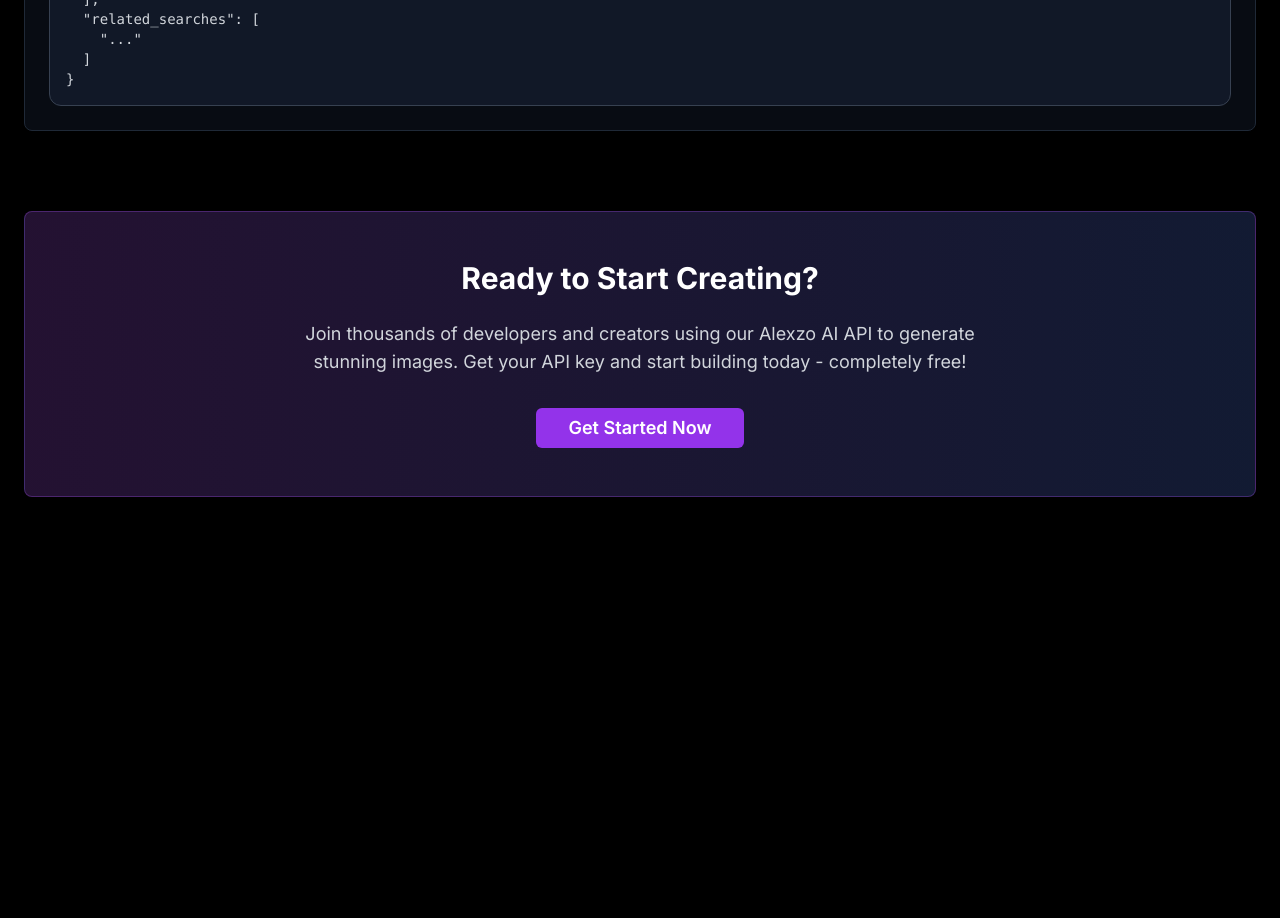
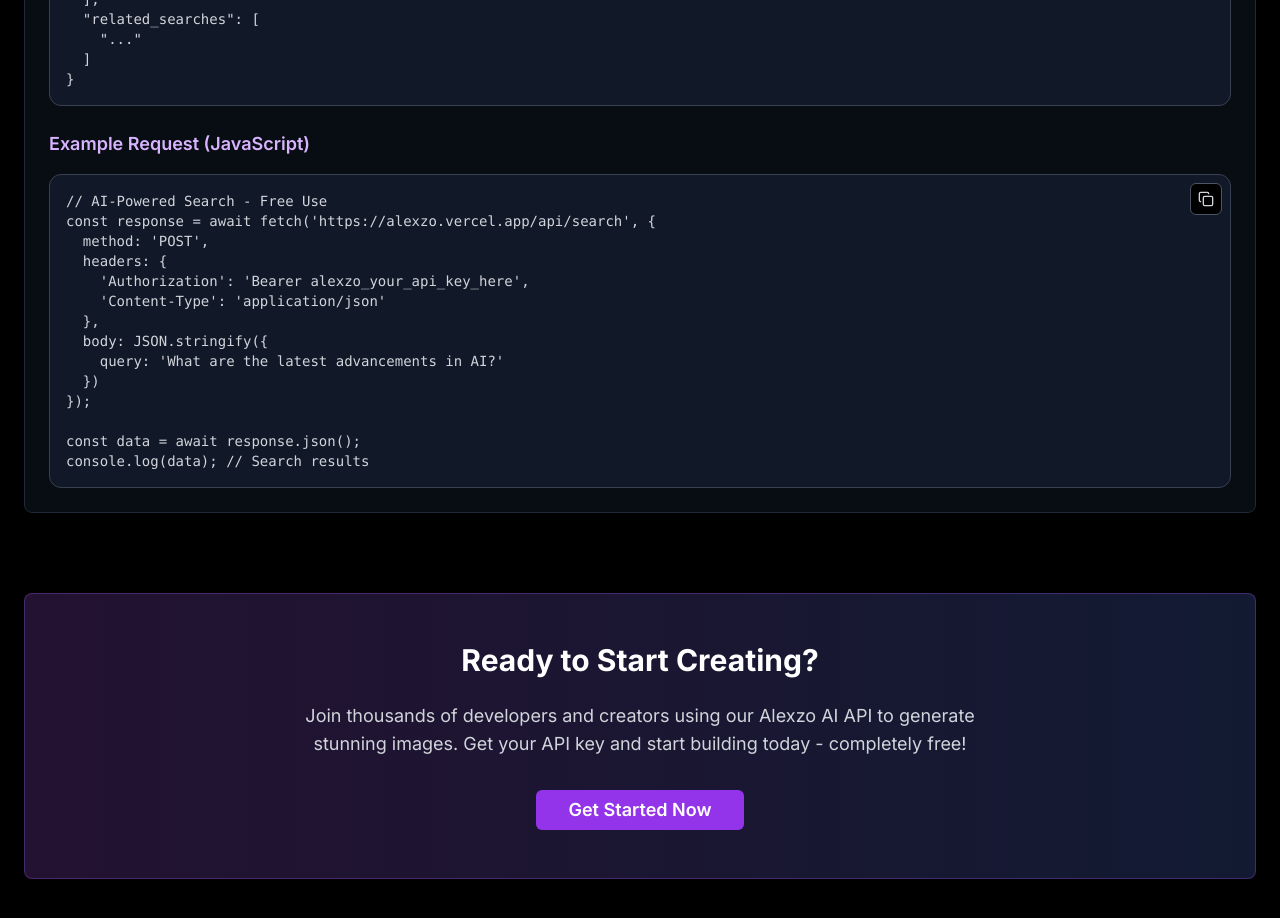
Before and after one commit to Alexzoofficial/Alexzo, a Next.js app: page /docs in a window 1280 px wide. Shown: the part 1720-2638 px from the top of the page. Before the commit the page ends 2281 px from the top, so only its background shows below. Built offline with nearby package versions, Linux system fonts and the light colour scheme; no server answers.

Commit message:
feat: add search api example to docs
Adds a code example for the AI-Powered Search API to the "Getting Started" section of the API documentation page. This makes it easier for developers to quickly understand how to use the search API.

```diff
--- a/app/docs/page.tsx
+++ b/app/docs/page.tsx
@@ -327,6 +327,23 @@ curl -X POST "https://alexzo.vercel.app/api/search" \\
     "..."
   ]
 }`}
+                      </pre>
+                    </div>
+                  </div>
+
+                  <div className="space-y-4">
+                    <h5 className="font-semibold text-purple-300 text-base md:text-lg">Example Request (JavaScript)</h5>
+                    <div className="bg-gray-900 rounded-xl p-3 md:p-4 border border-gray-700 overflow-x-auto relative">
+                      <Button
+                        variant="outline"
+                        size="icon"
+                        onClick={() => copyToClipboard(searchApiExample, 'gs-js-search')}
+                        className="absolute top-2 right-2 border-gray-600 text-gray-300 hover:bg-gray-800 hover:text-white h-8 w-8"
+                      >
+                        {copiedCode === 'gs-js-search' ? <Check className="h-4 w-4" /> : <Copy className="h-4 w-4" />}
+                      </Button>
+                      <pre className="text-xs md:text-sm text-gray-300 font-mono pr-10">
+                        {searchApiExample}
                       </pre>
                     </div>
                   </div>
```
